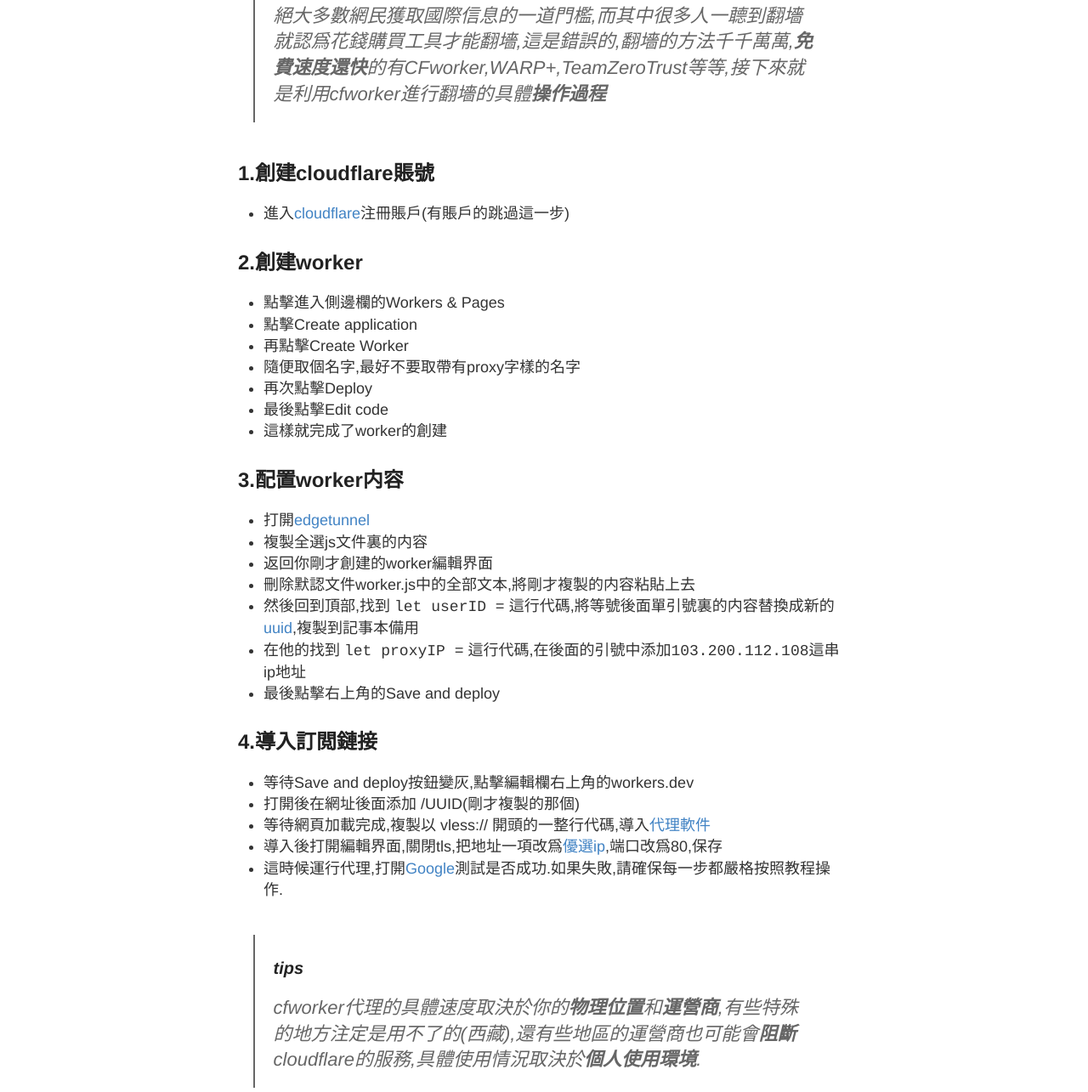
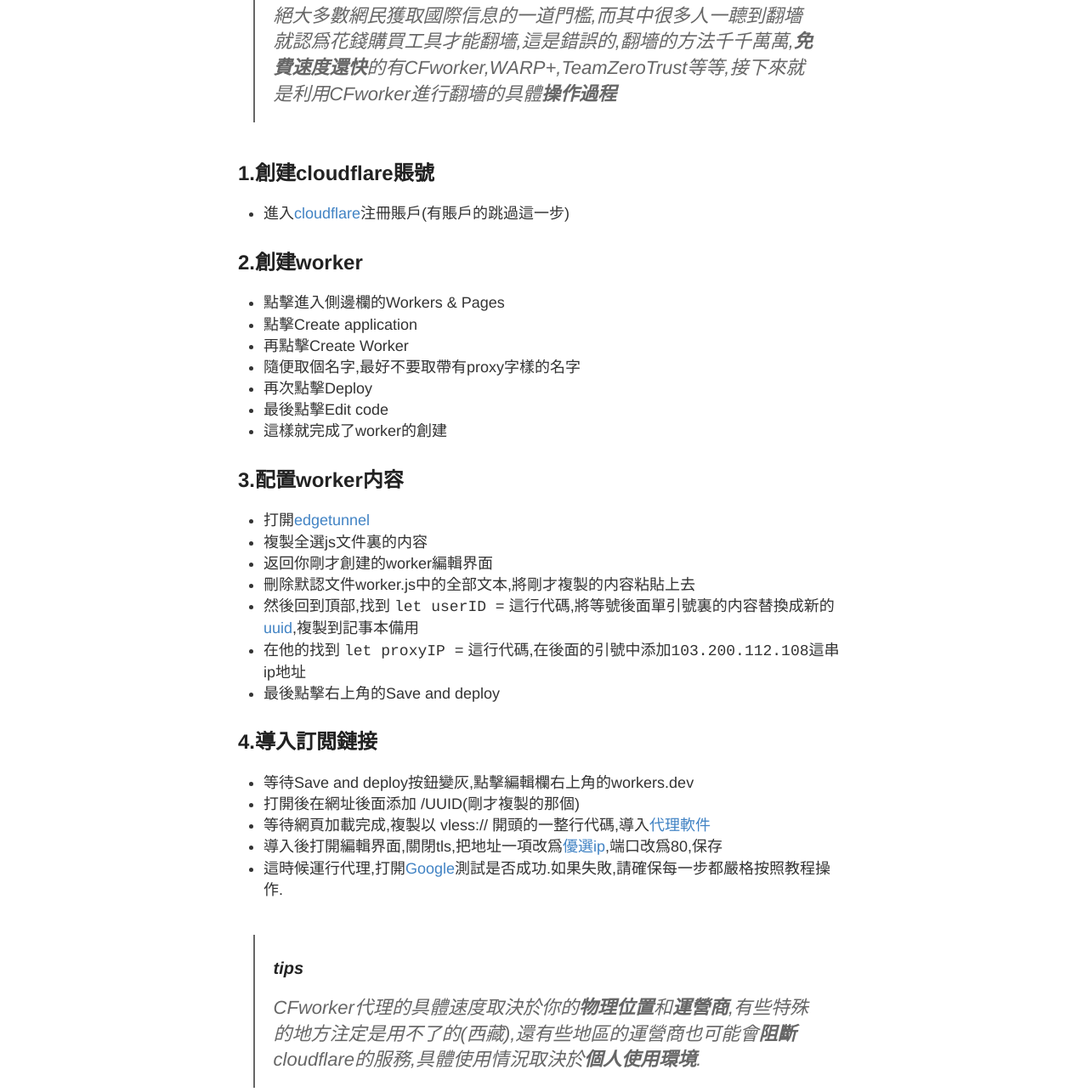
Before and after one commit to GholtsMxv/archiveblogg, a Jekyll site: the page built from _posts/2024-02-12-Proxy for cfworker.md, in a window 1280 px wide. Shown: the part 350-1635 px from the top of the page at 85% size. Built offline with Jekyll 4.4.1, drawn with Linux system fonts in a browser that asks for light colours; comment, search, counter and statistics services are not loaded.

```diff
--- a/_posts/2024-02-12-Proxy for cfworker.md
+++ b/_posts/2024-02-12-Proxy for cfworker.md
@@ -4,7 +4,7 @@ title: 超簡單的cf worker代理免費搭建
 ---
 
 >### 前言
->大陸地區有**GFW**是人盡皆知的事,翻墻訪問國際互聯網成爲了大陸絕大多數網民獲取國際信息的一道門檻,而其中很多人一聼到翻墻就認爲花錢購買工具才能翻墻,這是錯誤的,翻墻的方法千千萬萬,**免費速度還快**的有CFworker,WARP+,TeamZeroTrust等等,接下來就是利用cfworker進行翻墻的具體**操作過程**
+>大陸地區有**GFW**是人盡皆知的事,翻墻訪問國際互聯網成爲了大陸絕大多數網民獲取國際信息的一道門檻,而其中很多人一聼到翻墻就認爲花錢購買工具才能翻墻,這是錯誤的,翻墻的方法千千萬萬,**免費速度還快**的有CFworker,WARP+,TeamZeroTrust等等,接下來就是利用CFworker進行翻墻的具體**操作過程**
 
 ## 1.創建cloudflare賬號
 
@@ -40,4 +40,4 @@ title: 超簡單的cf worker代理免費搭建
 - 這時候運行代理,打開[Google](https://www.google.com/)測試是否成功.如果失敗,請確保每一步都嚴格按照教程操作.
 
 >### tips
->cfworker代理的具體速度取決於你的**物理位置**和**運營商**,有些特殊的地方注定是用不了的(西藏),還有些地區的運營商也可能會**阻斷**cloudflare的服務,具體使用情況取決於**個人使用環境**.
+>CFworker代理的具體速度取決於你的**物理位置**和**運營商**,有些特殊的地方注定是用不了的(西藏),還有些地區的運營商也可能會**阻斷**cloudflare的服務,具體使用情況取決於**個人使用環境**.
```
